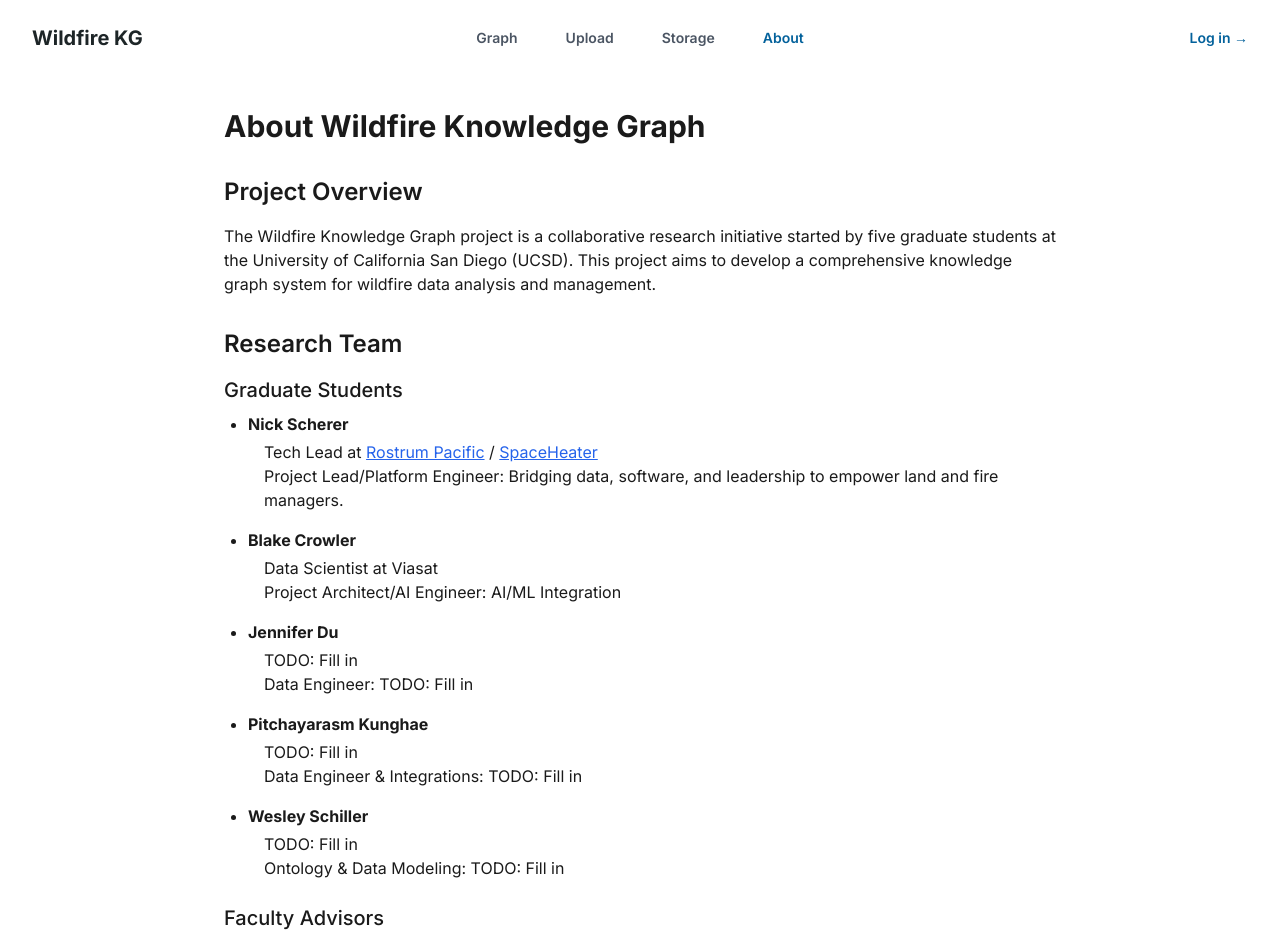
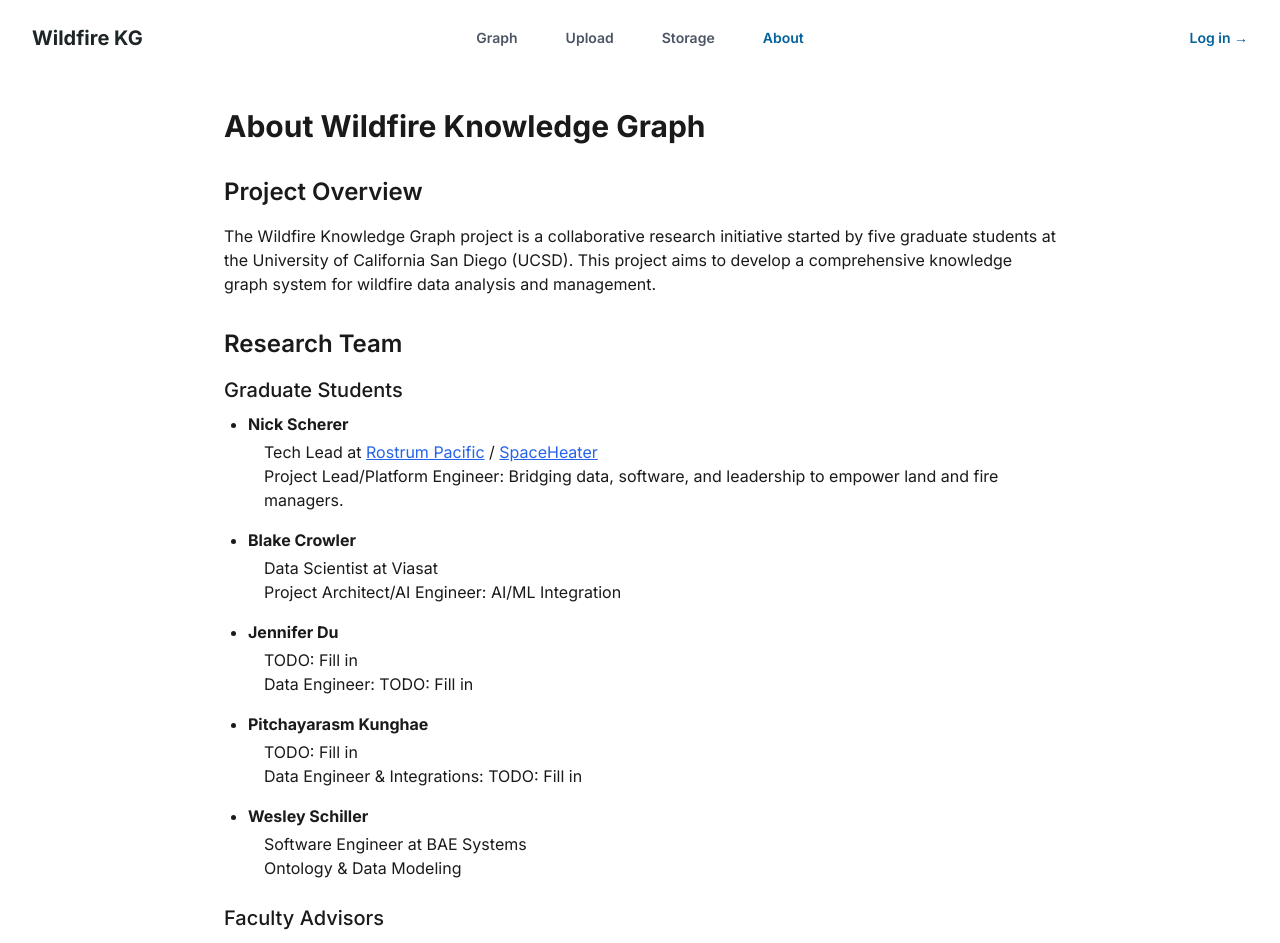
Before and after one commit to wildfire-commons/wildfire-kg, a Next.js app in the folder applications/wildfire-kg-frontend/: page /about in a window 1280 px wide. Shown: the top 943 px of the page. Built offline with nearby package versions, Linux system fonts and the light colour scheme.

Commit message:
Update wesley job title

```diff
--- a/applications/wildfire-kg-frontend/src/app/about/page.tsx
+++ b/applications/wildfire-kg-frontend/src/app/about/page.tsx
@@ -69,8 +69,8 @@ export default function AboutPage() {
               <li>
                 <strong>Wesley Schiller</strong>
                 <ul className="list-none pl-4 mt-1">
-                  <li>TODO: Fill in</li>
-                  <li>Ontology & Data Modeling: TODO: Fill in</li>
+                  <li>Software Engineer at BAE Systems</li>
+                  <li>Ontology & Data Modeling</li>
                 </ul>
               </li>
             </ul>
```
